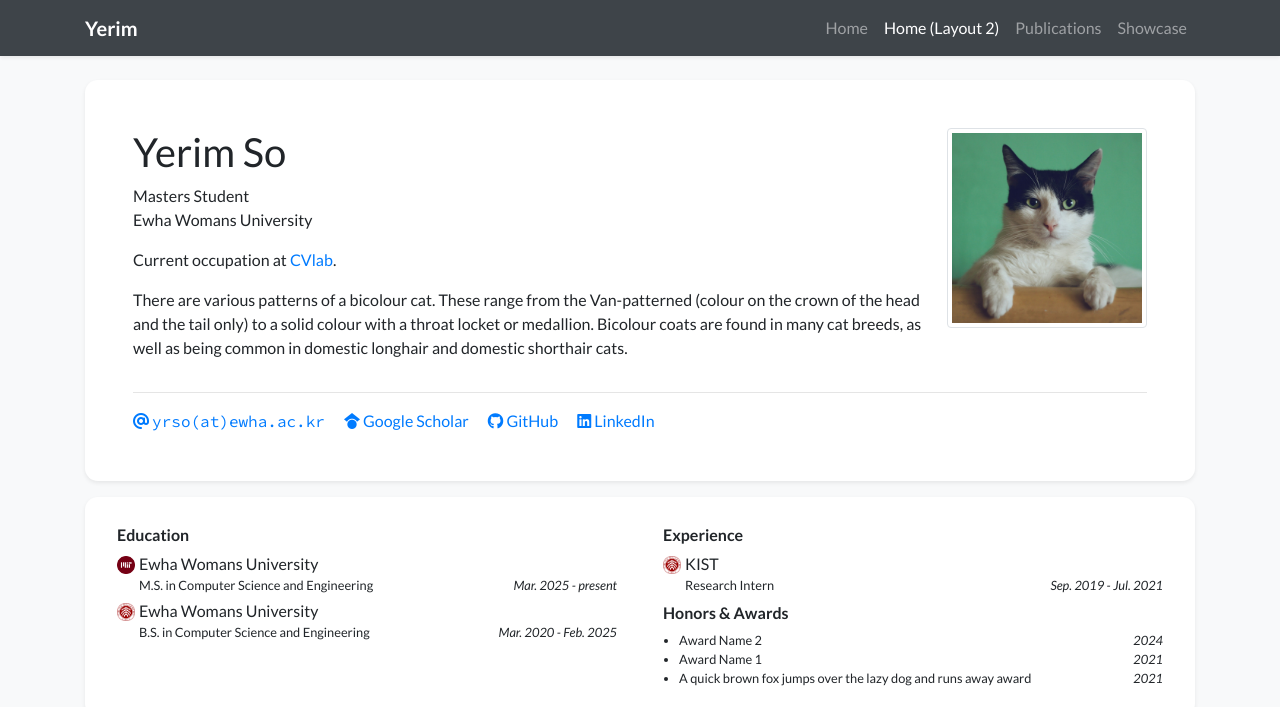
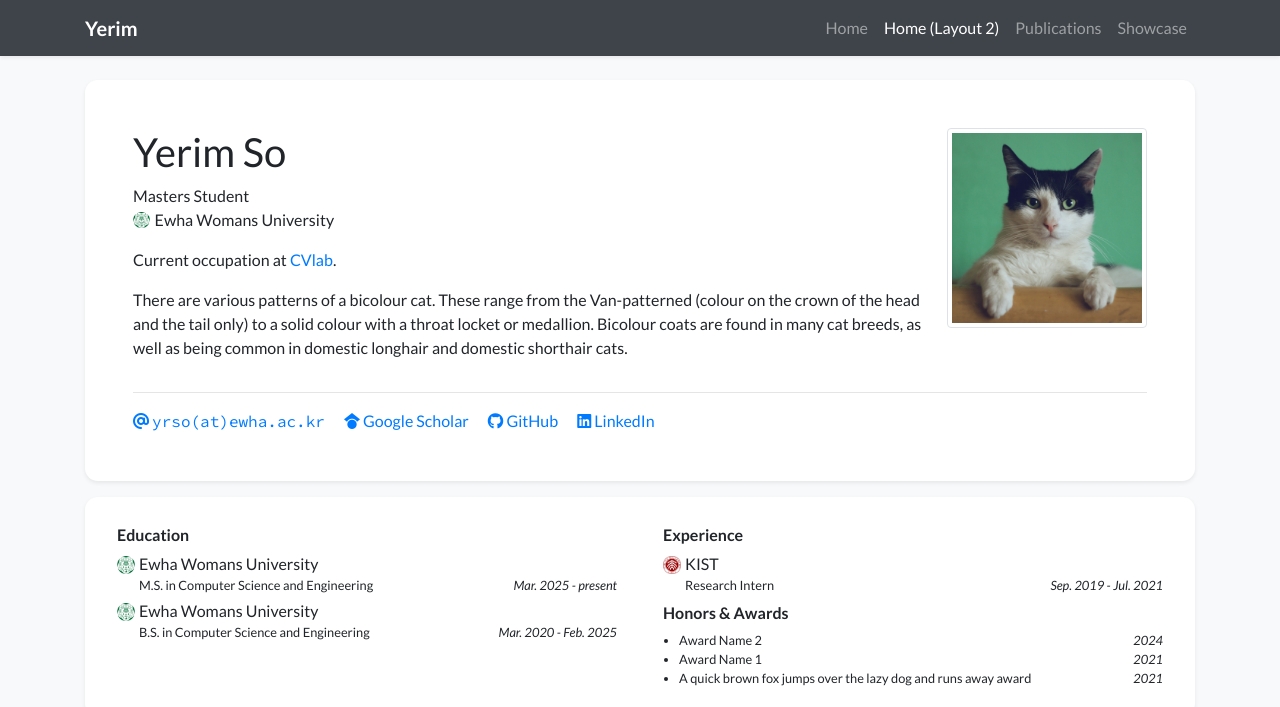
Before and after one commit to yrlso/yrlso.github.io, a Jekyll site: the page built from index_layout2.html, in a window 1280 px wide. Shown: the top 707 px of the page. Built offline with Jekyll 4.4.1, drawn with Linux system fonts in a browser that asks for light colours; nearby versions of some CDN libraries; a style sheet for code colours, icons or effects is not loaded.

Commit message:
Update profile.yml

```diff
--- a/_data/profile.yml
+++ b/_data/profile.yml
@@ -5,7 +5,7 @@ navbar_name: "Yerim"
 positions:
 - name: Masters Student
 - name: Ewha Womans University
-# logo: /assets/images/badges/MIT_Social_circle.png  # Logo is optional
+  logo: /assets/images/badges/symbol-mark.png  # Logo is optional
 
 
 email: "yrso@ewha.ac.kr"
@@ -32,12 +32,12 @@ portrait_url: /assets/images/photos/portrait.jpg
 
 education:
 - name: Ewha Womans University
-  logo: /assets/images/badges/MIT_Social_circle.png
+  logo: /assets/images/badges/symbol-mark.png
   position: >-
     M.S. in Computer Science and Engineering
   date: Mar. 2025 - present
 - name: Ewha Womans University
-  logo: /assets/images/badges/PKU_red.png
+  logo: /assets/images/badges/symbol-mark.png
   position: B.S. in Computer Science and Engineering
   date: Mar. 2020 - Feb. 2025
 
```
